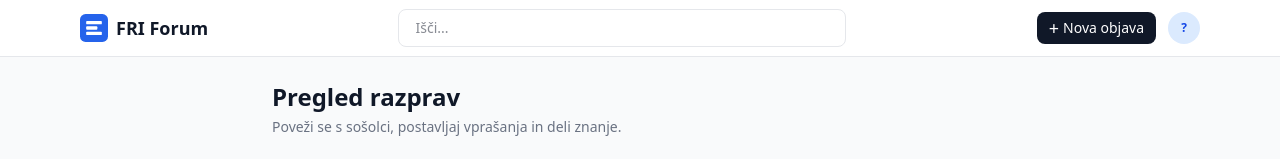
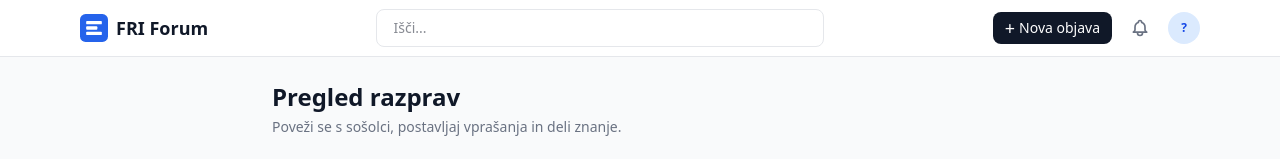
Before and after one commit to iamsakan/fri_forum, a React (Vite) app in the folder frontend/: page / in a window 1280 px wide. Shown: the top 159 px of the page. Built offline with nearby package versions, Linux system fonts and the light colour scheme; no server answers; sample sign-in values are in the browser's storage.

Commit message:
Added notifications icon in navbar

```diff
--- a/frontend/src/components/Navbar.jsx
+++ b/frontend/src/components/Navbar.jsx
@@ -10,6 +10,7 @@ export default function Navbar({ setQuery, refreshPosts }) {
   const [isLoggedIn, setIsLoggedIn] = useState(false);
   const [inicialke, setInicialke] = useState("?");
   const [openNotifications, setOpenNotifications] = useState(false);
+  const [neprebrane, setNeprebrane] = useState(0);
 
   const checkAuth = () => {
     const token = localStorage.getItem("token");
@@ -18,8 +19,20 @@ export default function Navbar({ setQuery, refreshPosts }) {
     if (ime) setInicialke(ime.slice(0, 2).toUpperCase());
   };
 
+  const fetchNeprebrane = () => {
+    const token = localStorage.getItem("token");
+    if (!token) return;
+    fetch("https://friforum-production.up.railway.app/notifikacije/", {
+      headers: { Authorization: "Bearer " + token }
+    })
+      .then(res => res.json())
+      .then(data => setNeprebrane(data.filter(n => !n.prebrana).length));
+  };
+
   useEffect(() => {
     checkAuth();
+    fetchNeprebrane();
+    const interval = setInterval(fetchNeprebrane, 30000);
     window.addEventListener("storage", checkAuth);
 
     const token = localStorage.getItem("token");
@@ -37,7 +50,10 @@ export default function Navbar({ setQuery, refreshPosts }) {
       });
     }
 
-    return () => window.removeEventListener("storage", checkAuth);
+    return () => {
+      window.removeEventListener("storage", checkAuth);
+      clearInterval(interval);
+  };
 }, []);
 
   const handleLogin = () => (window.location.href = "/login");
@@ -96,6 +112,25 @@ export default function Navbar({ setQuery, refreshPosts }) {
                   Nova objava
                 </button>
 
+                <div className="relative">
+                  <button
+                    onClick={() => {
+                      setOpenNotifications(true);
+                      setNeprebrane(0);
+                    }}
+                    className="w-8 h-8 flex items-center justify-center text-gray-500 hover:text-gray-900 hover:bg-gray-100 rounded-full transition cursor-pointer"
+                  >
+                    <svg xmlns="http://www.w3.org/2000/svg" className="w-5 h-5" fill="none" viewBox="0 0 24 24" stroke="currentColor">
+                      <path strokeLinecap="round" strokeLinejoin="round" strokeWidth={2} d="M15 17h5l-1.405-1.405A2.032 2.032 0 0118 14.158V11a6.002 6.002 0 00-4-5.659V5a2 2 0 10-4 0v.341C7.67 6.165 6 8.388 6 11v3.159c0 .538-.214 1.055-.595 1.436L4 17h5m6 0v1a3 3 0 11-6 0v-1m6 0H9" />
+                    </svg>
+                  </button>
+                  {neprebrane > 0 && (
+                    <span className="absolute -top-0.5 -right-0.5 w-4 h-4 bg-red-500 text-white text-xs rounded-full flex items-center justify-center leading-none">
+                      {neprebrane}
+                    </span>
+                  )}
+                </div>
+
                 <div
                   onClick={() => setOpenProfile(true)}
                   className="w-8 h-8 rounded-full bg-blue-100 flex items-center justify-center cursor-pointer hover:bg-blue-200 transition"
```
